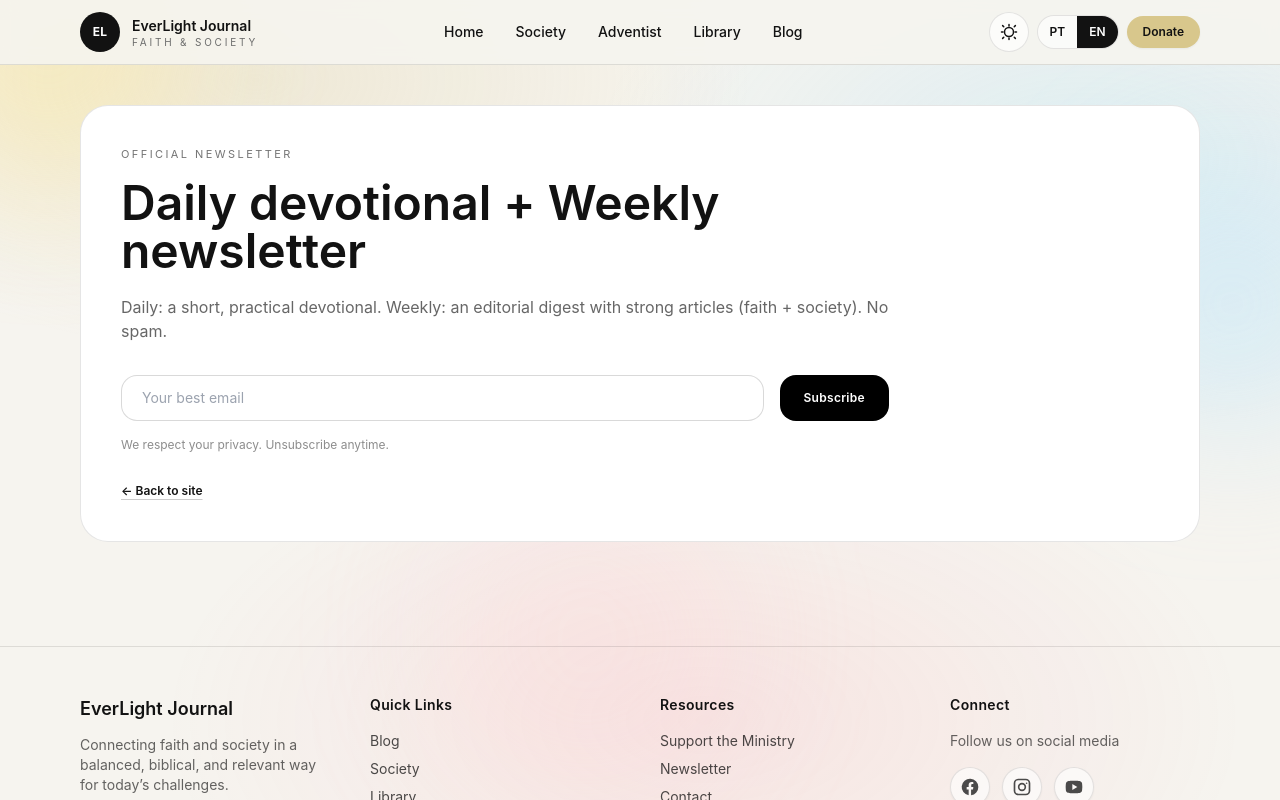
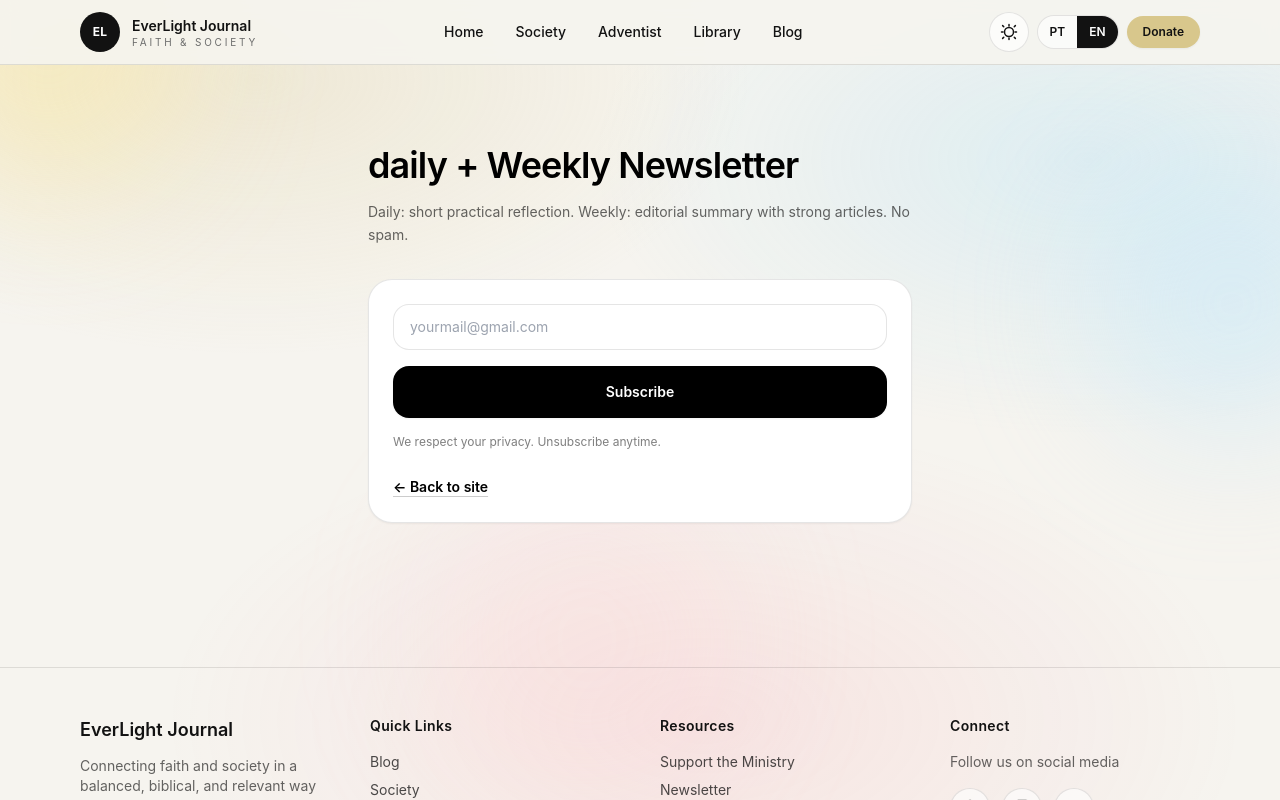
Before and after one commit to eliaslicojicacoma-spec/EverLight-Journal, a Next.js app: page /en/subscribe in a window 1280 px wide. Shown: the top 800 px of the page. Built offline with nearby package versions, Linux system fonts and the light colour scheme.

Commit message:
Update page.tsx

```diff
--- a/src/app/[locale]/subscribe/page.tsx
+++ b/src/app/[locale]/subscribe/page.tsx
@@ -1,79 +1,97 @@
+"use client";
+
 import Link from "next/link";
+import { useState } from "react";
 
 export default function SubscribePage({
   params,
-  searchParams,
 }: {
   params: { locale: string };
-  searchParams?: { status?: string };
 }) {
   const locale = params?.locale ?? "pt";
   const isPT = locale === "pt";
-  const status = searchParams?.status;
 
-  const msg =
-    status === "ok"
-      ? isPT
-        ? "✅ Inscrição confirmada! Verifica o teu e-mail (e a caixa de spam só por garantia)."
-        : "✅ Subscribed! Check your email (and spam folder just in case)."
-      : status === "invalid"
-      ? isPT
-        ? "⚠️ Email inválido. Confirma e tenta novamente."
-        : "⚠️ Invalid email. Please try again."
-      : status === "server"
-      ? isPT
-        ? "⚠️ Configuração do servidor incompleta. Falta BREVO_API_KEY ou BREVO_LIST_ID."
-        : "⚠️ Server not configured. Missing BREVO_API_KEY or BREVO_LIST_ID."
-      : status === "error"
-      ? isPT
-        ? "⚠️ Não foi possível concluir. Tenta novamente em alguns segundos."
-        : "⚠️ Something went wrong. Please try again."
-      : null;
+  const [email, setEmail] = useState("");
+  const [status, setStatus] = useState<"idle" | "loading" | "ok" | "error">(
+    "idle"
+  );
+  const [msg, setMsg] = useState("");
+
+  async function onSubmit(e: React.FormEvent) {
+    e.preventDefault();
+    setStatus("loading");
+    setMsg("");
+
+    try {
+      const res = await fetch("/api/subscribe", {
+        method: "POST",
+        headers: { "Content-Type": "application/json" },
+        body: JSON.stringify({ email }),
+      });
+
+      const data = await res.json().catch(() => ({}));
+
+      if (!res.ok) throw new Error(data?.message || "Falha ao inscrever.");
+
+      setStatus("ok");
+      setMsg(isPT ? "Inscrito com sucesso ✅" : "Subscribed successfully ✅");
+      setEmail("");
+    } catch (err: any) {
+      setStatus("error");
+      setMsg(err?.message || "Erro interno no servidor.");
+    }
+  }
 
   return (
-    <main className="space-y-10">
-      <section className="rounded-[28px] border border-black/10 bg-white p-6 sm:p-10">
-        <div className="max-w-3xl">
-          <div className="text-[11px] tracking-[0.22em] text-black/55">
-            {isPT ? "NEWSLETTER OFICIAL" : "OFFICIAL NEWSLETTER"}
-          </div>
-
-          <h1 className="mt-4 text-4xl font-semibold sm:text-5xl">
-            {isPT ? "Devocional diário + Newsletter semanal" : "Daily devotional + Weekly newsletter"}
+    <main className="mx-auto w-full max-w-xl px-4 py-10">
+      <h1 className="text-4xl font-semibold tracking-tight text-black">
+        {isPT ? "diário + Newsletter semanal" : "daily + Weekly Newsletter"}
       </h1>
 
-          <p className="mt-5 text-sm leading-relaxed text-black/60 sm:text-base">
+      <p className="mt-4 text-sm leading-relaxed text-black/60">
         {isPT
           ? "Todos os dias: uma reflexão curta e prática. Toda semana: um resumo editorial com artigos fortes (fé + sociedade). Sem spam."
-              : "Daily: a short, practical devotional. Weekly: an editorial digest with strong articles (faith + society). No spam."}
+          : "Daily: short practical reflection. Weekly: editorial summary with strong articles. No spam."}
       </p>
 
-          {msg ? (
-            <div className="mt-6 rounded-2xl border border-black/10 bg-black/5 px-4 py-3 text-sm text-black/80">
-              {msg}
-            </div>
-          ) : null}
-
-          <form action="/api/subscribe" method="POST" className="mt-8 flex flex-col gap-4 sm:flex-row">
-            <input type="hidden" name="locale" value={locale} />
-
+      <form
+        onSubmit={onSubmit}
+        className="mt-8 rounded-3xl border border-black/10 bg-white p-6 shadow-sm"
+      >
         <input
+          value={email}
+          onChange={(e) => setEmail(e.target.value)}
           type="email"
-              name="email"
           required
-              placeholder={isPT ? "Seu melhor e-mail" : "Your best email"}
-              className="w-full rounded-2xl border border-black/15 px-5 py-3 text-sm outline-none focus:border-black"
+          placeholder={isPT ? "seuemail@gmail.com" : "yourmail@gmail.com"}
+          className="w-full rounded-2xl border border-black/10 bg-white px-4 py-3 text-sm outline-none focus:border-black/20"
         />
 
         <button
           type="submit"
-              className="rounded-2xl bg-black px-6 py-3 text-xs font-semibold tracking-wide text-white hover:opacity-90"
+          disabled={status === "loading"}
+          className="mt-4 w-full rounded-2xl bg-black px-5 py-4 text-sm font-semibold text-white shadow-sm disabled:opacity-60"
         >
-              {isPT ? "Inscrever-se" : "Subscribe"}
+          {status === "loading"
+            ? isPT
+              ? "A inscrever..."
+              : "Subscribing..."
+            : isPT
+            ? "Inscrever-se"
+            : "Subscribe"}
         </button>
-          </form>
 
-          <p className="mt-4 text-xs text-black/45">
+        {msg ? (
+          <p
+            className={`mt-4 text-sm ${
+              status === "error" ? "text-red-600" : "text-black/70"
+            }`}
+          >
+            {msg}
+          </p>
+        ) : null}
+
+        <p className="mt-4 text-xs text-black/50">
           {isPT
             ? "Respeitamos sua privacidade. Cancele quando quiser."
             : "We respect your privacy. Unsubscribe anytime."}
@@ -81,14 +99,13 @@ export default function SubscribePage({
 
         <div className="mt-6">
           <Link
+            className="text-sm font-semibold text-black underline decoration-black/20 underline-offset-4"
             href={`/${locale}`}
-              className="text-xs font-semibold underline decoration-black/20 underline-offset-4 hover:decoration-black/60"
           >
-              {isPT ? "← Voltar ao site" : "← Back to site"}
+            ← {isPT ? "Voltar ao site" : "Back to site"}
           </Link>
         </div>
-        </div>
-      </section>
+      </form>
     </main>
   );
         }
```
Lines whose indentation alone changed are shown as unchanged.
